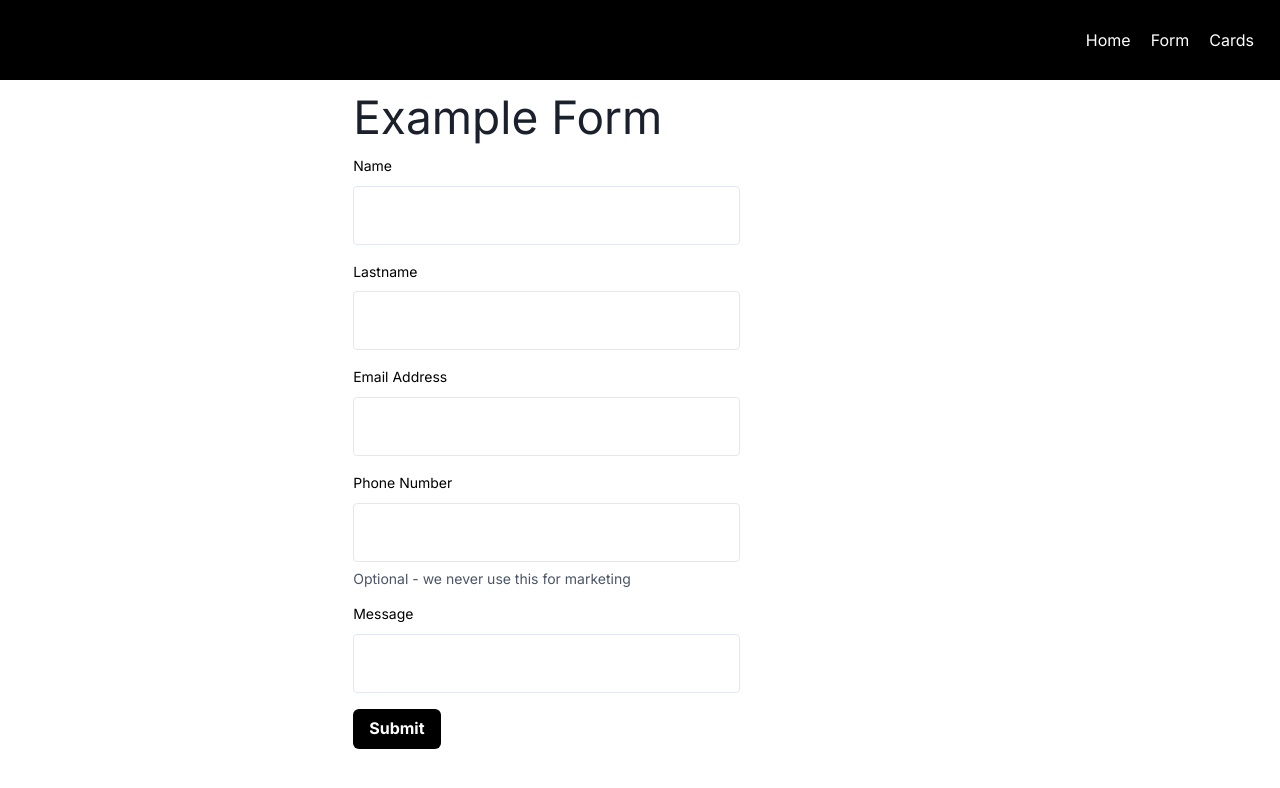
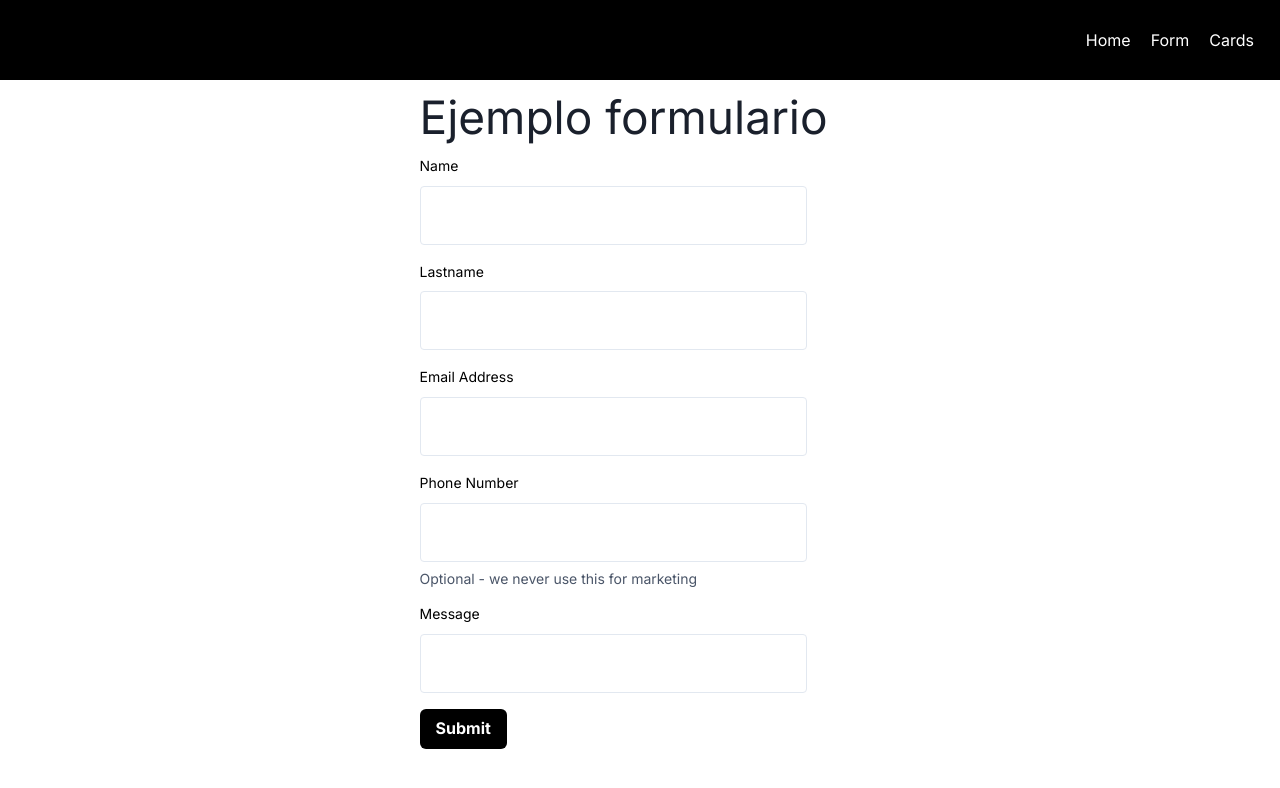
Before and after one commit to DaniellaBarraza125/Prueba_Index, a React (Vite) app: page /form in a window 1280 px wide. Shown: the top 788 px of the page. Built offline with nearby package versions, Linux system fonts and the light colour scheme.

Commit message:
agregando video

```diff
--- a/src/components/Card/Card.jsx
+++ b/src/components/Card/Card.jsx
@@ -10,7 +10,6 @@ const Card = ({ form }) => {
 
   const handleDelete = () => {
     dispatch(deleteCard(form.id));
-    console.log(`Card ID: ${form.id} deleted`);
     onClose();
   };
 
--- a/src/components/FormExample/FormExample.jsx
+++ b/src/components/FormExample/FormExample.jsx
@@ -51,7 +51,6 @@ const FormExample = () => {
     setSubmitting(false);
     resetForm();
 
-    console.log('info:', { id: formId, ...values });
 
     setFormSubmitted(!formSubmitted);
   };
@@ -60,8 +59,8 @@ const FormExample = () => {
     <Container display="flex" flexDirection={{ base: 'column', md: 'row' }}>
       <Box justifyContent={'center'} width={{ base: '100%', md: '575px' }} marginBottom={{ base: '50px', md: '0' }}>
         <Center>
-          <Box width="100%">
-            <h1>Example Form</h1>
+          <Box width="411px">
+            <h1>Ejemplo formulario</h1>
             <Formik
               initialValues={{ name: '', lastname: '', email: '', phone: '', message: '' }}
               validationSchema={validationSchema}
```
